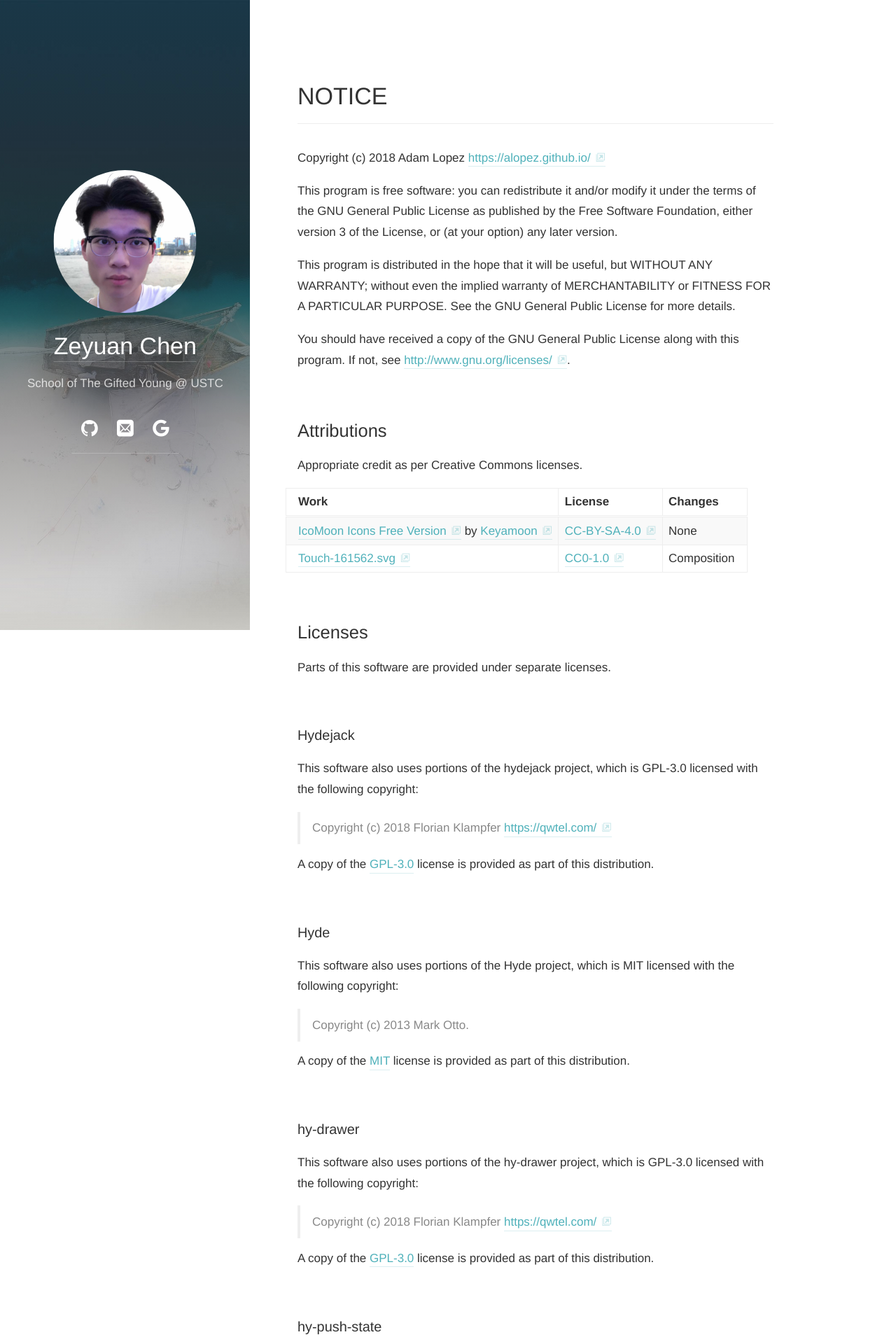
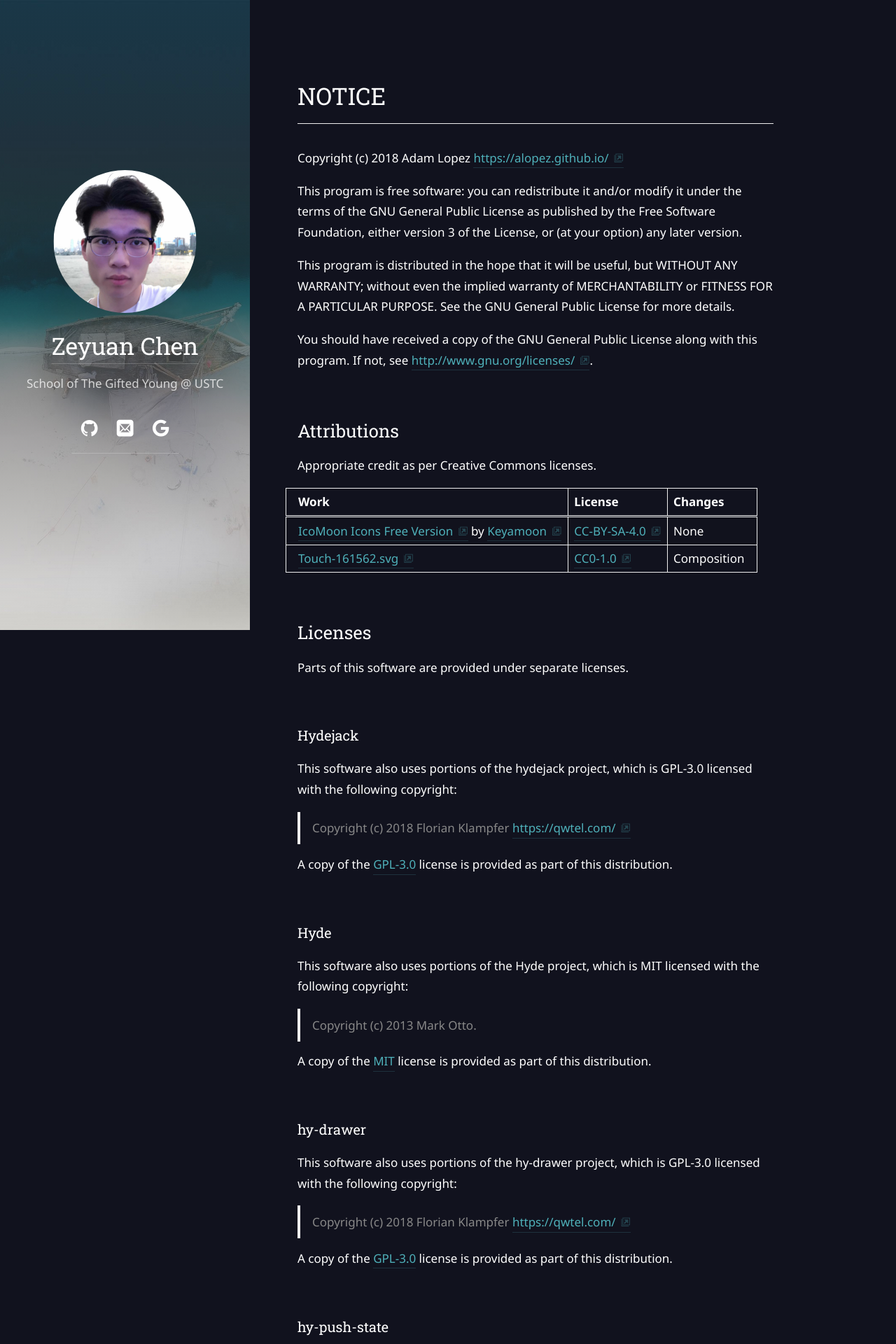
Before and after one commit to zychen-ustc/zychen-ustc.github.io, a Jekyll site: the page built from NOTICE.md, in a window 1280 px wide. Shown: the top 1920 px of the page at 70% size. Built offline with Jekyll 4.4.1, drawn with Linux system fonts in a browser that asks for light colours; some web fonts are replaced; our own code applies the rules of GitHub Pages for plain Markdown files.

Commit message:
Update my-variables.scss

```diff
--- a/_sass/my-variables.scss
+++ b/_sass/my-variables.scss
@@ -13,8 +13,8 @@
 // $font-weight-bold: 700;
 // $font-weight-heading: 700;
 //
-// $body-color: #333;
-// $body-bg: #fff;
+$body-color: #fff;
+$body-bg: #11121e;
 //
 // $border-color: #eee;
 //
```
